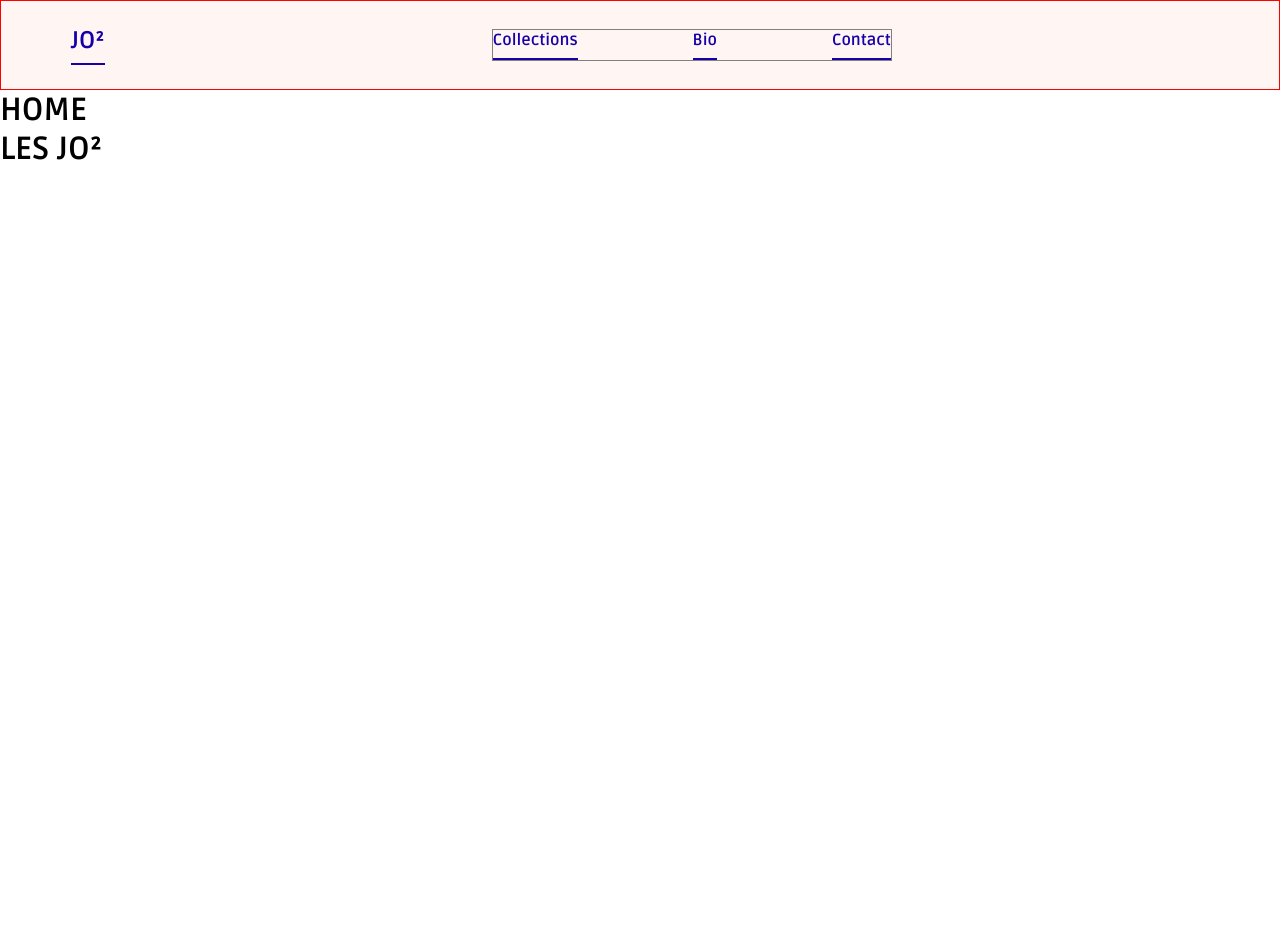
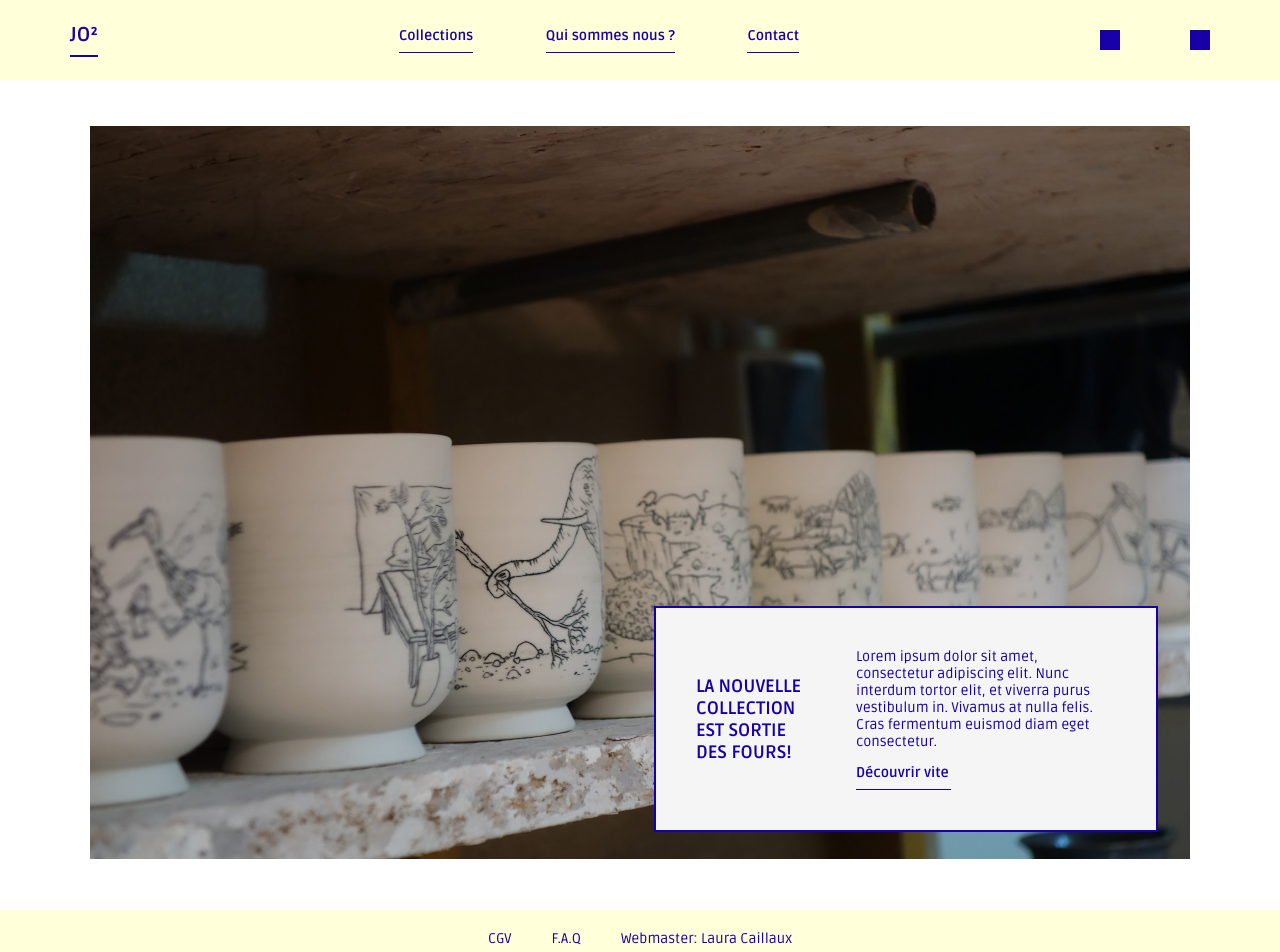
Before and after one commit to Lcdevi/client-JO2-app, a React (Create React App) app: page / in a window 1280 px wide. Shown: the top 952 px of the page. Before the commit the page ends 800 px from the top, so only its background shows below. Built offline with nearby package versions, Linux system fonts and the light colour scheme.

Commit message:
footer and home page : done

```diff
--- a/public/index.html
+++ b/public/index.html
@@ -24,7 +24,7 @@
       work correctly both with client-side routing and a non-root public URL.
       Learn how to configure a non-root public URL by running `npm run build`.
     -->
-    <title>Jo² Céramique illustrée</title>
+    <title>Jo² Céramiques illustrées</title>
   </head>
   <body>
     <noscript>You need to enable JavaScript to run this app.</noscript>
--- a/src/App.js
+++ b/src/App.js
@@ -1,9 +1,13 @@
 import { Route, Switch } from 'react-router-dom';
 // --------------- IMPORT COMPONENTS -------------- //
 import NavBar from "./components/NavBar";
+import Footer from "./components/Footer";
 
 // --------------- IMPORT PAGES ------------------ //
 import Home from "./pages/Home";
+import Collections from "./pages/Collections";
+import Contact from "./pages/Contact";
+import QuiSommesNous from "./pages/QuiSommesNous";
 
 // ---------------- IMPORT STYLE ----------------- //
 import './App.css';
@@ -15,9 +19,12 @@ function App() {
       <Switch>
 
         <Route exact path="/" component={Home} />
+        <Route path="/collections" component={Collections} />
+        <Route path="/contact" component={Contact} />
+        <Route path="/qui-sommes-nous" component={QuiSommesNous} />
 
       </Switch>
-      <h1>LES JO²</h1>
+      <Footer />
     </div>
   );
 }
--- /dev/null
+++ b/src/components/Footer.jsx
@@ -0,0 +1,16 @@
+import React from 'react';
+import "../styles/footer.css";
+
+const Footer = () => {
+    return (
+        <footer>
+            <ul>
+                <li>CGV</li>
+                <li>F.A.Q</li>
+                <li>Webmaster: Laura Caillaux</li>
+            </ul>
+        </footer>
+    )
+}
+
+export default Footer
--- a/src/components/NavBar.jsx
+++ b/src/components/NavBar.jsx
@@ -1,19 +1,19 @@
 import React from 'react';
-import {Link} from 'react-router-dom';
+import {NavLink} from 'react-router-dom';
 import "../styles/navbar.css";
 
 const NavBar = () => {
     return (
             <nav className="nav">
-                <div id="jo2-home">JO²</div>
+                <NavLink to="/"><div id="jo2-home">JO²</div></NavLink>
                 <ul>
-                    <li>Collections</li>
-                    <li>Bio</li>
-                    <li>Contact</li>
+                    <NavLink to="/collections"><li>Collections</li></NavLink>
+                    <NavLink to="/qui-sommes-nous"><li>Qui sommes nous ?</li></NavLink>
+                    <NavLink to="/contact"><li>Contact</li></NavLink>
                 </ul>
-                <div id="nav">
-                    <div></div>
-                    <div></div>
+                <div id="social-div">
+                    <a href="https://www.instagram.com/jojodaviau/" target="_blank" rel="noreferrer"><div className="social-logo"></div></a>
+                    <a href="https://www.facebook.com/Jonathan2Stab/" target="_blank" rel="noreferrer"><div className="social-logo"></div></a>
                 </div>
             </nav>
     )
--- /dev/null
+++ b/src/pages/Collections.jsx
@@ -0,0 +1,11 @@
+import React from 'react'
+
+const Collections = () => {
+    return (
+        <div>
+            <h1>Collections</h1>
+        </div>
+    )
+}
+
+export default Collections
--- /dev/null
+++ b/src/pages/Contact.jsx
@@ -0,0 +1,11 @@
+import React from 'react'
+
+const Contact = () => {
+    return (
+        <div>
+          <h1>Contact</h1>
+        </div>
+    )
+}
+
+export default Contact
--- a/src/pages/Home.jsx
+++ b/src/pages/Home.jsx
@@ -1,9 +1,25 @@
 import React from 'react';
+import {Link} from 'react-router-dom';
+import homeImage from '../images/img-home.JPG';
+import '../styles/home.css';
 
 const Home = () => {
     return (
-        <div>
-            <h1>HOME</h1>
+        <div id='main-home-div'>
+            <div id="home-image-and-infos">
+                <img src={homeImage} alt="ceramic's bowls and mugs"/>
+                <div className="framed-home">
+                    <div id="infos-title">
+                        <h2>LA NOUVELLE COLLECTION EST SORTIE DES FOURS!</h2>
+                    </div>
+                    <div id="infos-text">
+                        <p>Lorem ipsum dolor sit amet, consectetur adipiscing elit. Nunc interdum tortor elit, et viverra purus vestibulum in. Vivamus at nulla felis. Cras fermentum euismod diam eget consectetur.</p>
+                        <div id="decouvrir-btn">
+                            <Link to="/collections">Découvrir vite</Link>
+                        </div>
+                    </div>
+                </div>
+           </div>
         </div>
     )
 }
--- /dev/null
+++ b/src/pages/QuiSommesNous.jsx
@@ -0,0 +1,11 @@
+import React from 'react'
+
+const QuiSommesNous = () => {
+    return (
+        <div>
+            <h1>Qui somme-nous ?</h1>
+        </div>
+    )
+}
+
+export default QuiSommesNous
--- /dev/null
+++ b/src/styles/footer.css
@@ -0,0 +1,15 @@
+footer {
+    background-color: #ffffd9;
+    color: #1800A8;
+}
+
+footer ul {
+    /* border: 1px solid red; */
+    display: flex;
+    justify-content: center;
+    font-size: 14px;
+}
+
+footer ul li {
+    padding: 20px;
+}
--- /dev/null
+++ b/src/styles/home.css
@@ -0,0 +1,52 @@
+#main-home-div {
+    /* border: 2px solid yellow; */
+    display: flex;
+    justify-content: center;
+}
+
+#main-home-div img {
+    /* border: 2px solid red; */
+    width: 1100px;
+}
+
+.framed-home {
+    border: 2px solid #1800A8;
+    display: flex;
+    color: #1800A8;
+    position: absolute;
+    bottom: 32px;
+    right: 32px;
+    background-color: whitesmoke;
+    padding: 40px;
+}
+
+#home-image-and-infos {
+    position: relative;
+    /* border: 3px solid green; */
+    margin: 46px 0;
+}
+
+#infos-title {
+    /* border: 1px solid red; */
+    display: flex;
+    justify-content: center;
+    align-items: center;
+    font-size: 12px;
+    font-weight: bold;
+    margin: 0 40px 0 0;
+    width: 120px;
+}
+
+#infos-text {
+    /* border: 1px solid red; */
+    font-size: 14px;
+    width: 260px;
+}
+
+#decouvrir-btn {
+    border-bottom: 1px solid #1800A8;
+    margin-top: 14px;
+    padding-bottom: 8px;
+    width: 95px;
+    font-weight: bold;
+}
--- a/src/styles/navbar.css
+++ b/src/styles/navbar.css
@@ -1,18 +1,19 @@
 .nav {
-    border: 1px solid red;
+    /* border: 2px solid #fCD200; */
     font-family: 'Ruda', sans-serif;
     font-weight: bold;
     display: flex;
     justify-content: space-between;
-    height: 90px;
-    background-color: #FFF6F4 ;
+    height: 80px;
+    /* background: linear-gradient(#fCD200, #ffffa3); */
+    background-color: #ffffd9 ;
     color: #1800A8;
-    font-size: 16px;
+    font-size: 14px;
     align-items: center;
 }
 
 .nav ul {
-    border: 1px solid grey;
+    /* border: 1px solid grey; */
     display: flex;
     align-items: center;
     width: 400px;
@@ -20,13 +21,26 @@
 }
 
 .nav ul li {
-    border-bottom: 2px solid #1800A8;
+    border-bottom: 1px solid #1800A8;
     padding-bottom: 8px;
 }
 
 #jo2-home {
     margin: 0 0 0 70px;
-    font-size: 24px;
+    font-size: 20px;
     border-bottom: 2px solid #1800A8;
     padding-bottom: 8px;
 }
+
+#social-div {
+    display: flex;
+    width: 110px;
+    justify-content: space-between;
+    margin: 0 70px 0 0;
+}
+
+.social-logo {
+    width: 20px;
+    height: 20px;
+    background-color: #1800A8;
+}
```
Also changed, not shown: src/images/img-home.JPG (added).
